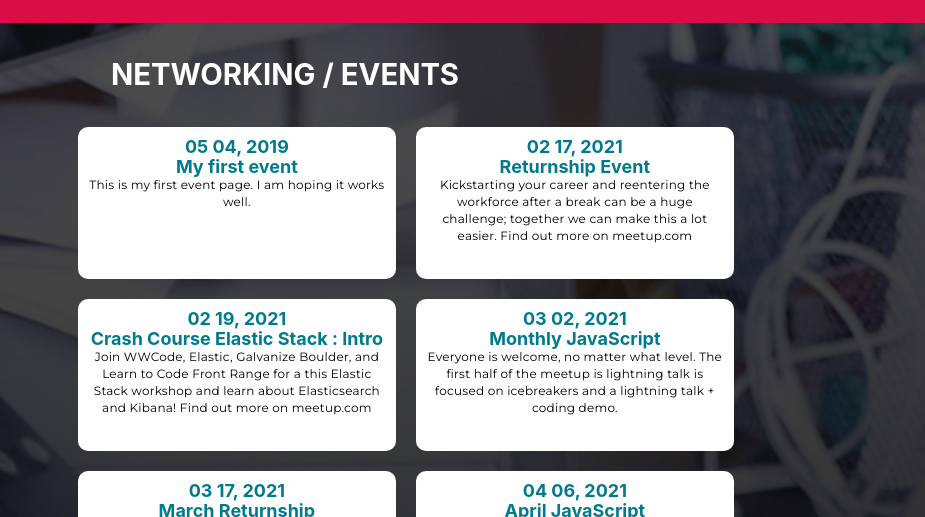
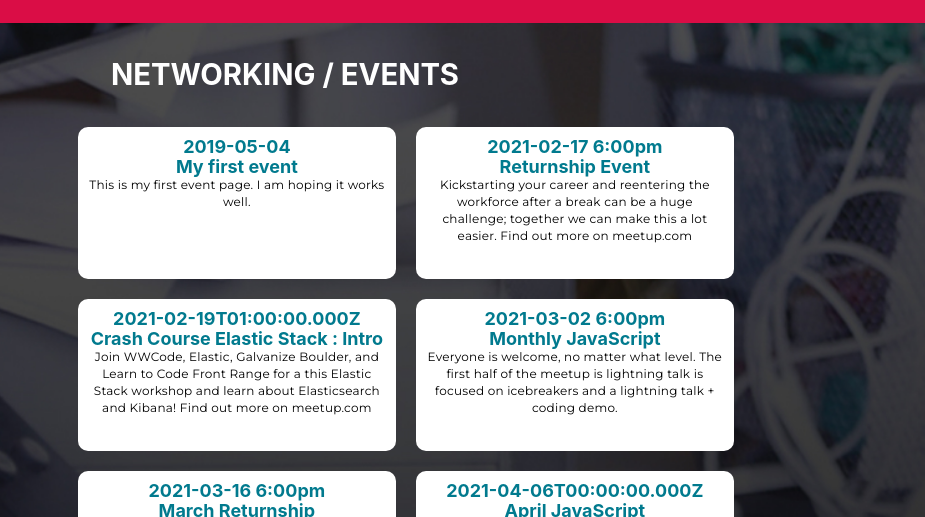
Before and after one commit to women-who-software/career-returnship-website, a Gatsby site: page / in a window 1280 px wide. Shown: the part 1500-2017 px from the top of the page, 355-1280 px from the left. Built offline with nearby package versions, Linux system fonts and the light colour scheme; Gatsby itself is replaced by a stand-in of ours; a web font is replaced by a local one.

Commit message:
updated config with formatting

```diff
--- a/src/components/Event.js
+++ b/src/components/Event.js
@@ -18,7 +18,7 @@ const Event = () => {
                     slug
                     title
                     url
-                    date(formatString: "MM DD, YYYY")
+                    date
         }
       }
     }
@@ -32,7 +32,7 @@ const Event = () => {
         return (
           <EventStyle>
 
-            <h4>{edge.node.frontmatter.date} {edge.node.frontmatter.time}</h4>
+            <h4>{edge.node.frontmatter.date}</h4>
             <h4>{edge.node.frontmatter.title}</h4>
             <div dangerouslySetInnerHTML={{ __html: edge.node.html }}></div>
             <a href={edge.node.frontmatter.url} target="_blank" rel="noreferrer">More Info</a>
--- a/src/components/Project.js
+++ b/src/components/Project.js
@@ -16,7 +16,6 @@ const Project = () => {
                     id
                     frontmatter {
                         title
-                        date(formatString: "MMMM DD, YYYY")
                         slug
                         tools
                         projectURL
--- a/src/content/events/march-returnship/march-returnship.md
+++ b/src/content/events/march-returnship/march-returnship.md
@@ -1,7 +1,7 @@
 ---
 layout: event
 title: March Returnship
-date: 2021-03-17T00:00:00.000Z
+date: 2021-03-16 6:00pm
 url: https://www.meetup.com/Women-Who-Code-Boulder-Denver/events/lfwzcsyccfbvb/
 ---
 This initiative is a small step towards empowering those of us in technology trying to relaunch our careers.
--- a/src/content/events/monthly-javascript/monthly-javascript.md
+++ b/src/content/events/monthly-javascript/monthly-javascript.md
@@ -1,7 +1,7 @@
 ---
 layout: event
 title: Monthly JavaScript
-date: 2021-03-02T01:00:00.000Z
+date: 2021-03-02 6:00pm
 url: https://www.meetup.com/Women-Who-Code-Boulder-Denver/events/glcbdsyccfbcb/
 ---
 Everyone is welcome, no matter what level. The first half of the meetup is lightning talk is focused on icebreakers and a lightning talk + coding demo.
--- a/src/content/events/returnship-event/returnship-event.md
+++ b/src/content/events/returnship-event/returnship-event.md
@@ -1,7 +1,7 @@
 ---
 layout: event
 title: Returnship Event
-date: 2021-02-17T01:00:00.000Z
+date: 2021-02-17 6:00pm
 url: https://www.meetup.com/Women-Who-Code-Boulder-Denver/events/lfwzcsyccdbvb/
 ---
 Kickstarting your career and reentering the workforce after a break can be a huge challenge; together we can make this a lot easier. Find out more on meetup.com
--- a/static/admin/config.yml
+++ b/static/admin/config.yml
@@ -70,10 +70,7 @@ collections:
       - label: "Title"
         name: "title"
         widget: "string"
-      - {label: "Event Date", name: "date", widget: "datetime"}
-      - label: "Event Time"
-        name: "time"
-        widget: "string"
+      - {label: "Event Date", name: "date", widget: "datetime", date_format: "MM-DD-YY", time_format: "HH:mm" format: "LLL"}
       - label: "Body"
         name: "body"
         widget: "markdown"
```
